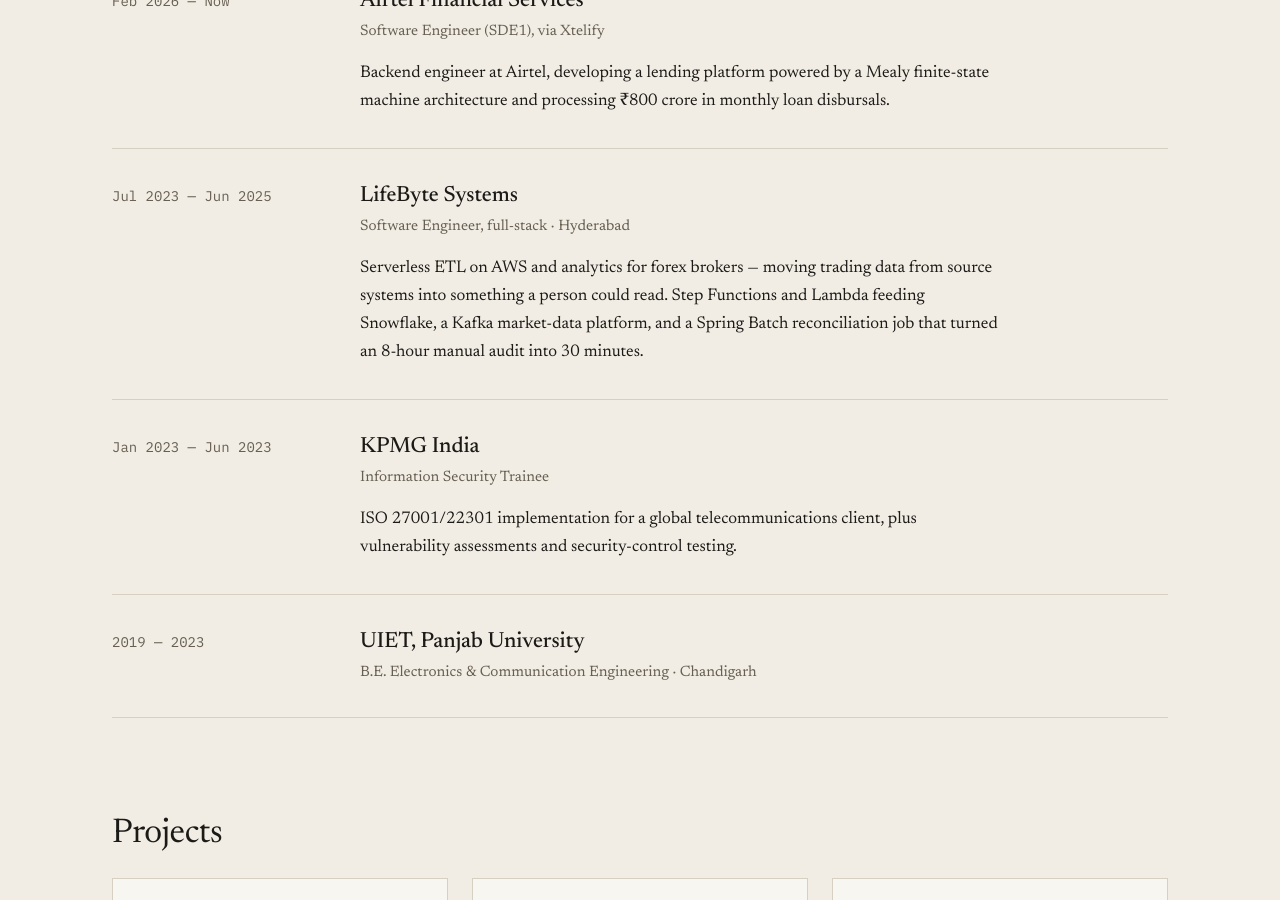
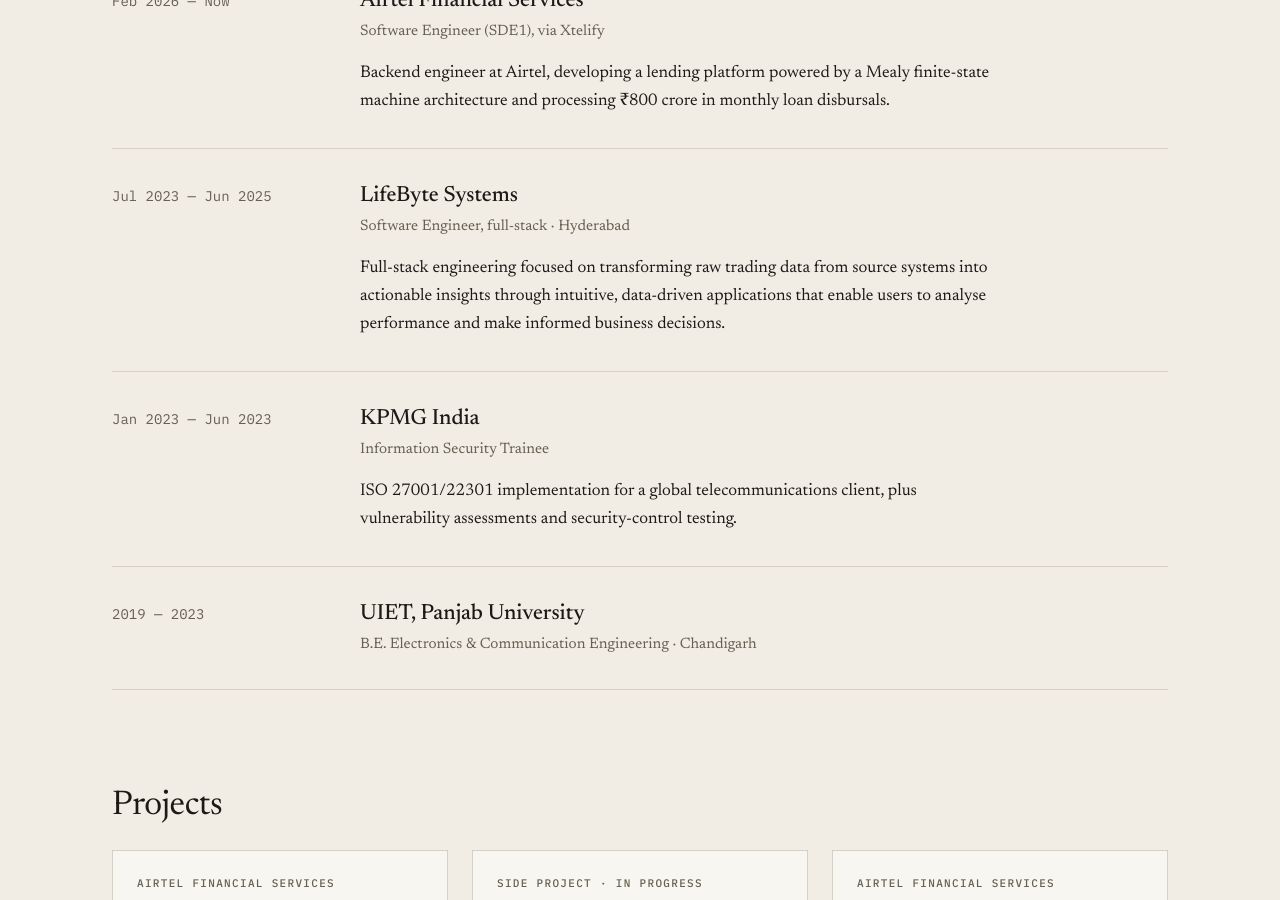
Before and after one commit to vishavbangotra/Portfolio, a Jekyll site: the page built from work.html, in a window 1280 px wide and 900 px high, scrolled down 682 px. Built offline with Jekyll 4.4.1, drawn with Linux system fonts in a browser that asks for light colours.

Commit message:
Update LifeByte experience summary
Co-Authored-By: Claude Opus 5.5 <noreply@anthropic.com>
Claude-Session: https://claude.ai/code/session_01ALj22LgqxBGB6GnW6gAPCZ

```diff
--- a/_data/experience.yml
+++ b/_data/experience.yml
@@ -11,10 +11,10 @@
   org: LifeByte Systems
   role: Software Engineer, full-stack · Hyderabad
   summary: >-
-    Serverless ETL on AWS and analytics for forex brokers — moving trading data
-    from source systems into something a person could read. Step Functions and
-    Lambda feeding Snowflake, a Kafka market-data platform, and a Spring Batch
-    reconciliation job that turned an 8-hour manual audit into 30 minutes.
+    Full-stack engineering focused on transforming raw trading data from source
+    systems into actionable insights through intuitive, data-driven
+    applications that enable users to analyse performance and make informed
+    business decisions.
 
 - dates: Jan 2023 — Jun 2023
   org: KPMG India
```
